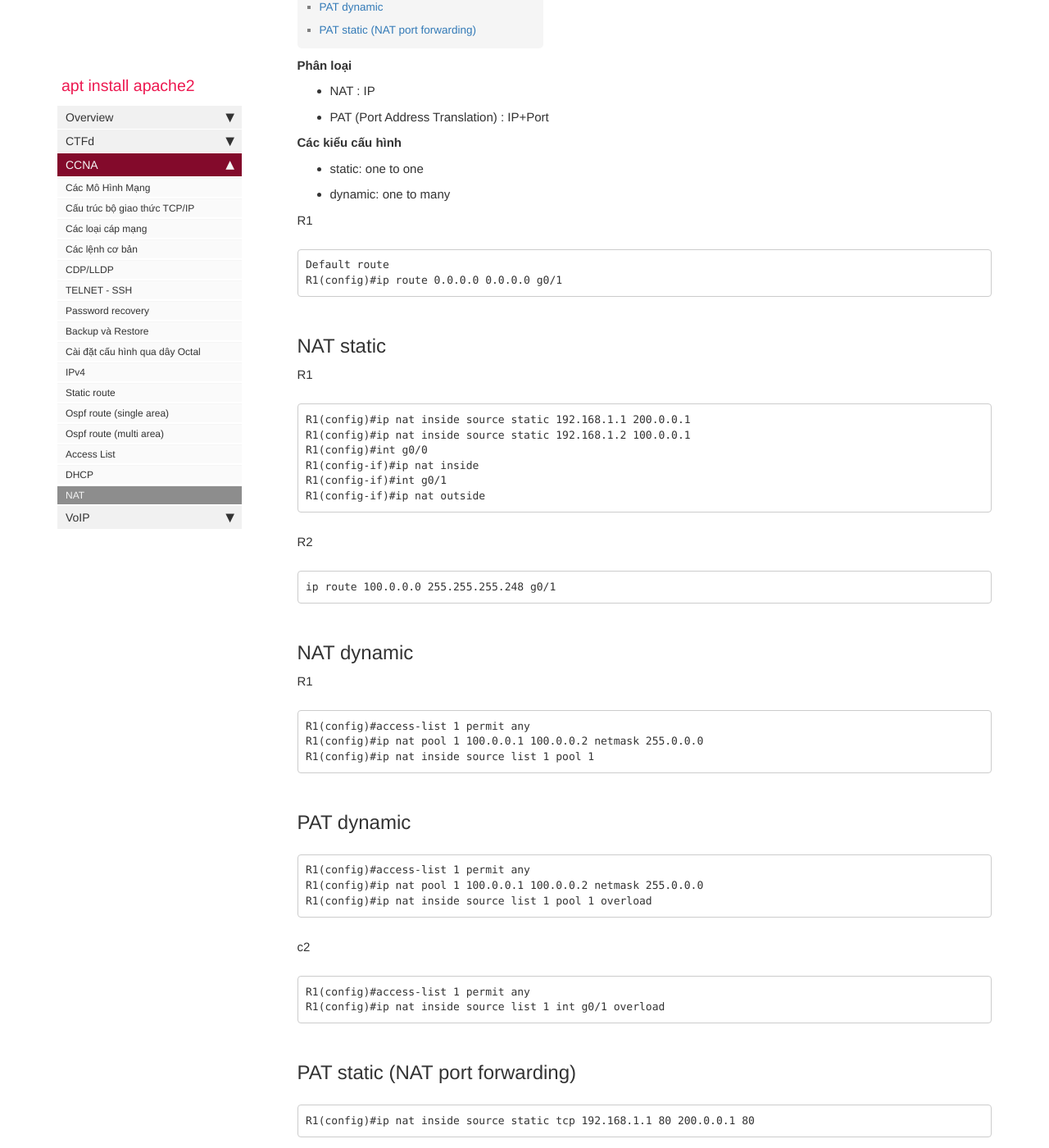
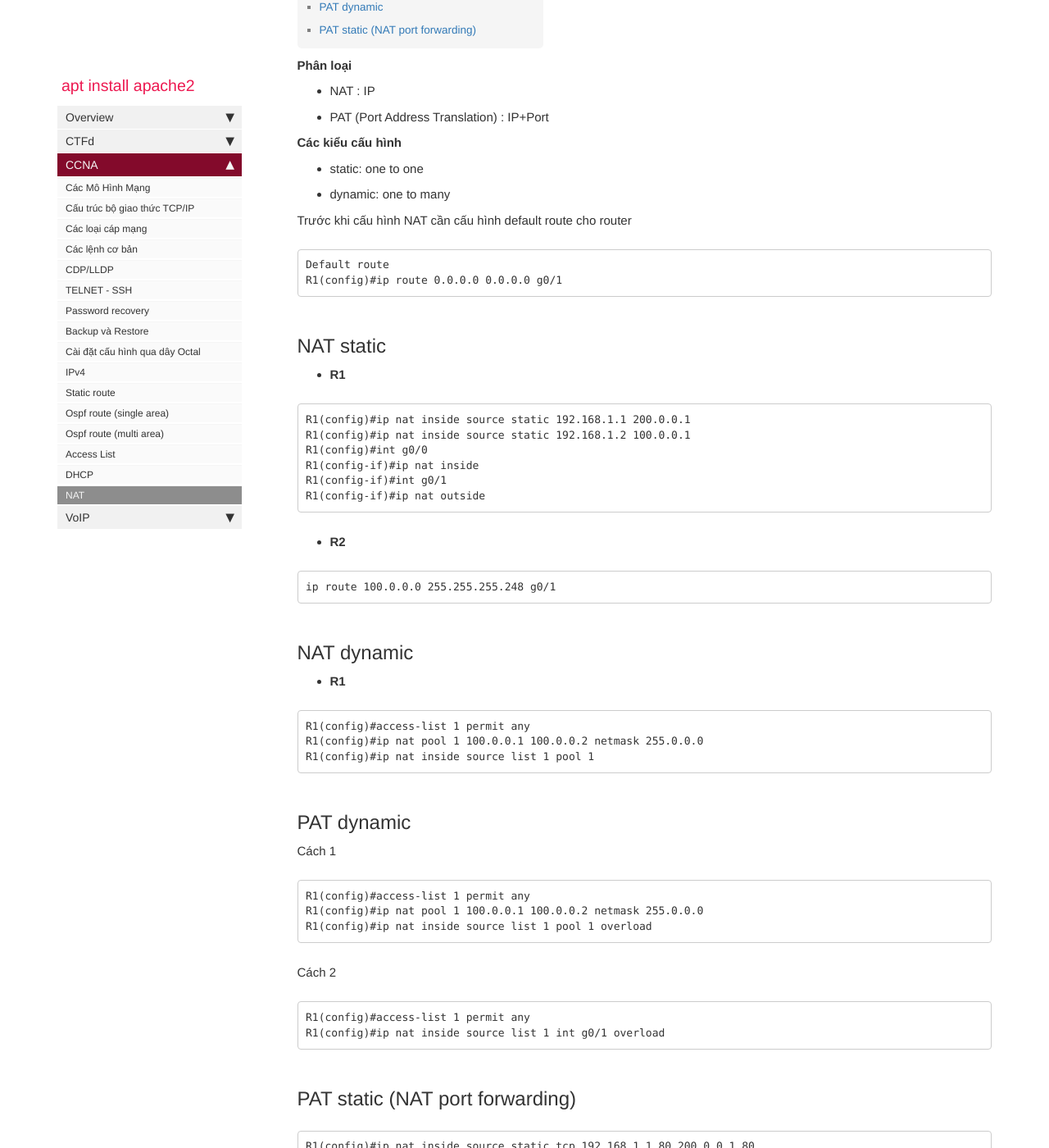
Before and after one commit to aptinstallapache2/aptinstallapache2.github.io, a Jekyll site: the page built from pages/CCNA/NAT.md, in a window 1280 px wide and 1400 px high, scrolled down 283 px. Shown: the whole window at 82% size. Built offline with Jekyll 4.4.1, drawn with Linux system fonts in a browser that asks for light colours; comment, search, counter and statistics services are not loaded.

Commit message:
Update NAT.md

````diff
--- a/pages/CCNA/NAT.md
+++ b/pages/CCNA/NAT.md
@@ -14,15 +14,17 @@ folder: CCNA
 * static: one to one
 * dynamic: one to many
 
+Trước khi cấu hình NAT cần cấu hình default route cho router
 
-R1
 ```
 Default route
 R1(config)#ip route 0.0.0.0 0.0.0.0 g0/1
 ```
+
 ## NAT static
 
-R1
+* __R1__
+
 ```
 R1(config)#ip nat inside source static 192.168.1.1 200.0.0.1
 R1(config)#ip nat inside source static 192.168.1.2 100.0.0.1
@@ -32,14 +34,16 @@ R1(config-if)#int g0/1
 R1(config-if)#ip nat outside
 ```
 
-R2
+* __R2__
+
 ```
 ip route 100.0.0.0 255.255.255.248 g0/1
 ```
 
 ## NAT dynamic
 
-R1
+* __R1__
+
 ```
 R1(config)#access-list 1 permit any
 R1(config)#ip nat pool 1 100.0.0.1 100.0.0.2 netmask 255.0.0.0
@@ -48,12 +52,16 @@ R1(config)#ip nat inside source list 1 pool 1
 
 ## PAT dynamic
 
+Cách 1
+
 ```
 R1(config)#access-list 1 permit any
 R1(config)#ip nat pool 1 100.0.0.1 100.0.0.2 netmask 255.0.0.0
 R1(config)#ip nat inside source list 1 pool 1 overload
 ```
-c2
+
+Cách 2
+
 ```
 R1(config)#access-list 1 permit any
 R1(config)#ip nat inside source list 1 int g0/1 overload
````
